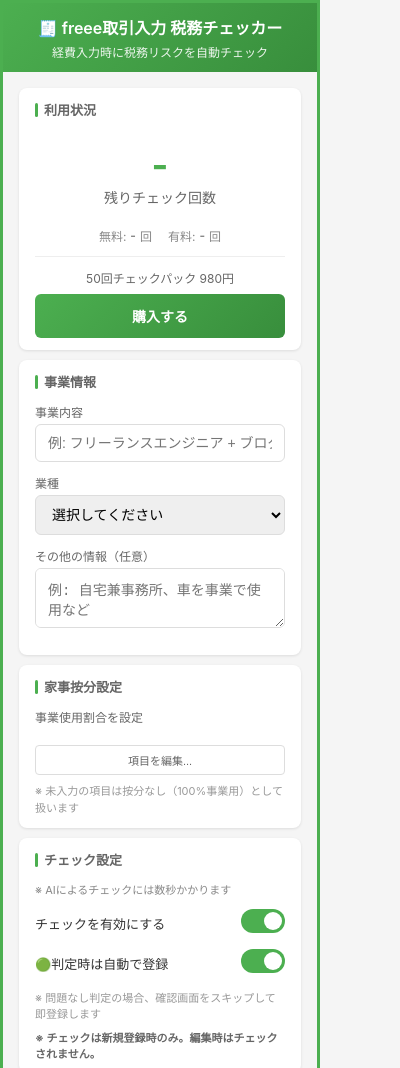
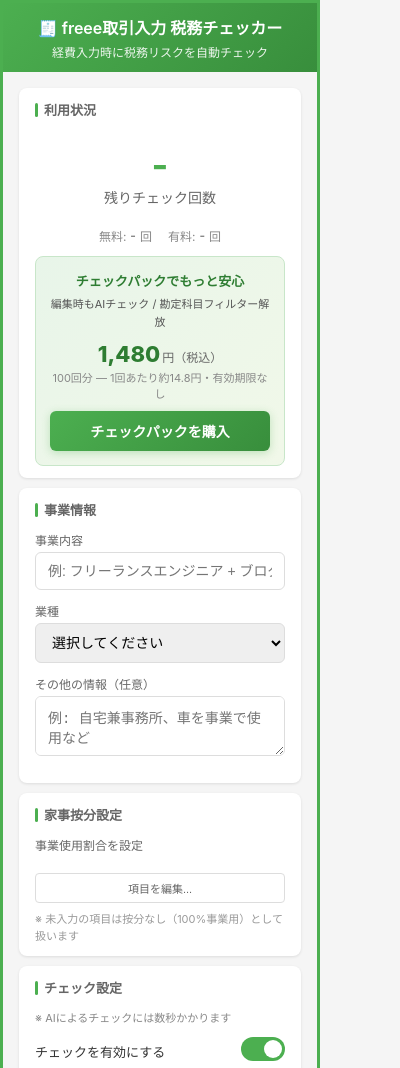
Before and after one commit to mah666hhh/freee-tax-checker, a browser extension: page popup.html in a window 400 px wide. Shown: the top 1068 px of the page. Drawn offline with Linux system fonts and the light colour scheme.

Commit message:
料金プラン改定 & CTA改善
- 無料枠: 月5回→月3回
- 有料パック: 980円/50回→1,480円/100回
- 編集時フォーム未変更ならチェックスキップ
- 購入セクションのCTAデザイン刷新
- 有料特典（編集チェック・フィルター）を訴求

```diff
--- a/api/capture-order.js
+++ b/api/capture-order.js
@@ -44,7 +44,7 @@
     }
 
     // 金額検証
-    const expectedPrice = process.env.FTC_PRODUCT_PRICE || '980';
+    const expectedPrice = process.env.FTC_PRODUCT_PRICE || '1480';
     const capturedAmount = capture.purchase_units?.[0]?.payments?.captures?.[0]?.amount;
     if (!capturedAmount || capturedAmount.value !== expectedPrice || capturedAmount.currency_code !== 'JPY') {
       console.error('Amount mismatch:', capturedAmount);
@@ -59,7 +59,7 @@
     }
 
     // クレジット加算
-    const credits = parseInt(process.env.FTC_PAID_CREDITS) || 50;
+    const credits = parseInt(process.env.FTC_PAID_CREDITS) || 100;
     await addPaidCredits(userToken, credits);
 
     return res.redirect(302, `${APP_BASE_URL}/payment-success.html`);
--- a/api/create-order.js
+++ b/api/create-order.js
@@ -16,8 +16,8 @@
       return res.status(400).json({ error: 'token is required' });
     }
 
-    const price = process.env.FTC_PRODUCT_PRICE || '980';
-    const credits = process.env.FTC_PAID_CREDITS || '50';
+    const price = process.env.FTC_PRODUCT_PRICE || '1480';
+    const credits = process.env.FTC_PAID_CREDITS || '100';
 
     const accessToken = await getPayPalAccessToken();
     const base = getPayPalBaseUrl();
--- a/api/lib/redis.js
+++ b/api/lib/redis.js
@@ -45,7 +45,7 @@
 }
 
 export function getFreeRemaining(monthlyUsage) {
-  const freeLimit = parseInt(process.env.FTC_FREE_LIMIT) || 5;
+  const freeLimit = parseInt(process.env.FTC_FREE_LIMIT) || 3;
   return Math.max(0, freeLimit - monthlyUsage);
 }
 
--- a/api/use.js
+++ b/api/use.js
@@ -14,7 +14,7 @@
       return res.status(400).json({ error: 'token is required' });
     }
 
-    const freeLimit = parseInt(process.env.FTC_FREE_LIMIT) || 5;
+    const freeLimit = parseInt(process.env.FTC_FREE_LIMIT) || 3;
     const monthlyUsage = await getMonthlyUsageCount(token);
     const freeRemaining = getFreeRemaining(monthlyUsage);
     const paidRemaining = await getPaidRemaining(token);
--- a/popup.html
+++ b/popup.html
@@ -276,24 +276,65 @@
 
     .purchase-section {
       margin-top: 12px;
-      padding-top: 12px;
-      border-top: 1px solid #eee;
+      padding: 14px;
+      background: linear-gradient(135deg, #e8f5e9, #f1f8e9);
+      border-radius: 8px;
+      border: 1px solid #c8e6c9;
     }
 
-    .purchase-info {
+    .purchase-headline {
       text-align: center;
+      font-size: 13px;
+      font-weight: 700;
+      color: #2e7d32;
+      margin-bottom: 6px;
+    }
+
+    .purchase-features {
+      font-size: 11px;
+      color: #555;
+      margin-bottom: 10px;
+      line-height: 1.6;
+      text-align: center;
+    }
+
+    .purchase-price {
+      text-align: center;
+      margin-bottom: 10px;
+    }
+
+    .purchase-price .price-main {
+      font-size: 22px;
+      font-weight: 800;
+      color: #2e7d32;
+    }
+
+    .purchase-price .price-unit {
       font-size: 12px;
       color: #666;
-      margin-bottom: 8px;
+      margin-left: 2px;
+    }
+
+    .purchase-price .price-per {
+      display: block;
+      font-size: 11px;
+      color: #888;
+      margin-top: 2px;
     }
 
     .btn-purchase {
       background: linear-gradient(135deg, #4CAF50, #388E3C);
-      font-weight: 600;
+      font-weight: 700;
+      font-size: 14px;
+      padding: 10px 16px;
+      box-shadow: 0 2px 8px rgba(76, 175, 80, 0.3);
+      transition: all 0.2s;
     }
 
     .btn-purchase:hover {
       background: linear-gradient(135deg, #388E3C, #2E7D32);
+      box-shadow: 0 4px 12px rgba(76, 175, 80, 0.4);
+      transform: translateY(-1px);
     }
 
     .btn-small {
@@ -389,8 +430,15 @@
       </div>
       <div class="credits-warning" id="creditsWarning"></div>
       <div class="purchase-section">
-        <div class="purchase-info">50回チェックパック 980円</div>
-        <button class="btn btn-purchase" id="purchaseBtn">購入する</button>
+        <div class="purchase-headline">チェックパックでもっと安心</div>
+        <div class="purchase-features">
+          編集時もAIチェック / 勘定科目フィルター解放
+        </div>
+        <div class="purchase-price">
+          <span class="price-main">1,480</span><span class="price-unit">円（税込）</span>
+          <span class="price-per">100回分 ― 1回あたり約14.8円・有効期限なし</span>
+        </div>
+        <button class="btn btn-purchase" id="purchaseBtn">チェックパックを購入</button>
       </div>
     </div>
 
@@ -462,8 +510,8 @@
       <p style="font-size: 11px; color: #999; margin-top: 4px;">
         ※ 問題なし判定の場合、確認画面をスキップして即登録します
       </p>
-      <p style="font-size: 11px; color: #666; margin-top: 8px; font-weight: bold;">
-        ※ チェックは新規登録時のみ。編集時はチェックされません。
+      <p style="font-size: 11px; color: #666; margin-top: 8px;">
+        ※ 新規登録時に自動チェック。<strong>有料パック購入で編集時もチェック可能！</strong>
       </p>
     </div>
 
```
Also changed, not shown: content.js (+16 -1 lines), deal-filter.js (+16 -10 lines), public/legal.html (+2 -2 lines), public/payment-success.html (+1 -1 lines), public/support.html (+1 -1 lines), public/terms.html (+2 -2 lines), README.md.
